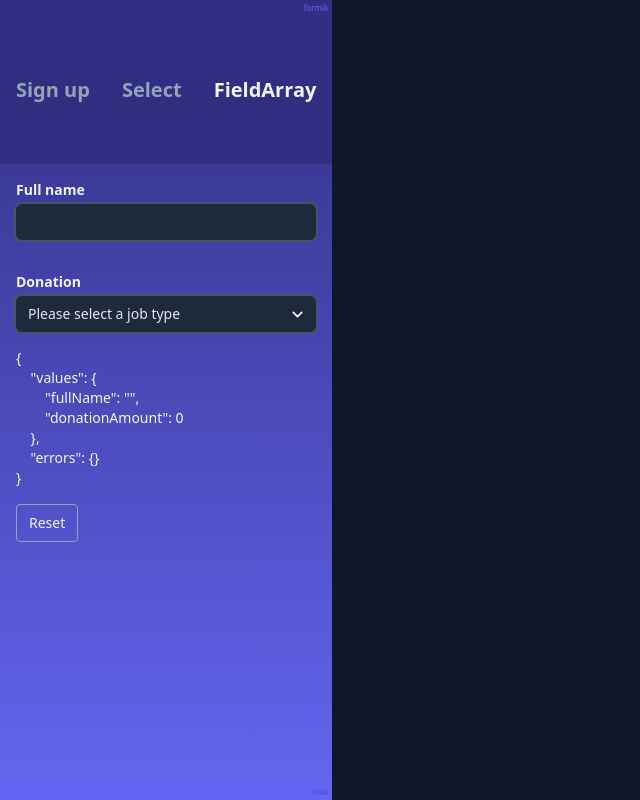
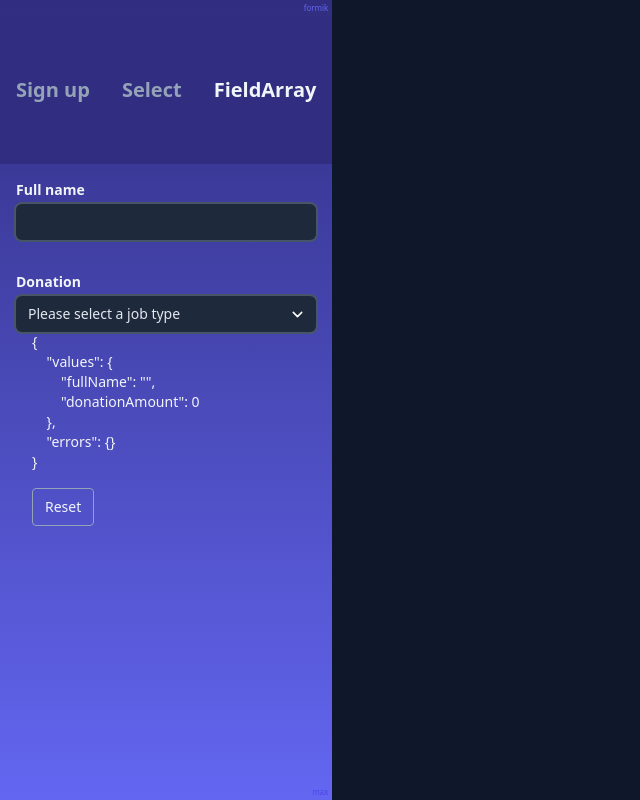
Before and after one commit to maxzz/forms-formik, a React (Vite) app: page / in a window 1280 px wide. Shown: the whole page, without its empty margins (0-640 px from the left). Built offline with nearby package versions, Linux system fonts and the light colour scheme.

Commit message:
WIP. Forms. add DisplayInfo component

```diff
--- a/src/components/Form1/index.tsx
+++ b/src/components/Form1/index.tsx
@@ -1,6 +1,6 @@
 import { FormikHelpers, useFormik } from "formik";
-import { ErrorHint } from "../UI";
-import { basicSchema } from "./validation";
+import { DisplayInfo, ErrorHint } from "../UI";
+import { form1Schema } from "./validation";
 
 type Values = {
     email: string;
@@ -9,25 +9,33 @@ type Values = {
     confirmPassword: string;
 };
 
+const initialValues: Values = {
+    email: '',
+    age: '',
+    password: '',
+    confirmPassword: '',
+};
+
+const initialValues2: Values = {
+    email: 'maxzz@msn.com',
+    age: '123',
+    password: '123@MeNow',
+    confirmPassword: '123@MeNow',
+};
+
 const onSubmit = async (values: Values, actions: FormikHelpers<Values>) => {
     console.log(values);
     console.log(actions);
-    await new Promise((resolve) => setTimeout(resolve, 1000));
+    await new Promise((resolve) => setTimeout(resolve, 2000));
     actions.resetForm();
 };
 
 export function Form1() {
     const {
-        values, errors, touched, isSubmitting, handleBlur, handleChange, handleSubmit,
-        resetForm,
+        values, errors, touched, isSubmitting, handleBlur, handleChange, handleSubmit, resetForm, getFieldProps,
     } = useFormik<Values>({
-        initialValues: {
-            email: '',
-            age: '',
-            password: '',
-            confirmPassword: '',
-        },
-        validationSchema: basicSchema,
+        initialValues: initialValues2,
+        validationSchema: form1Schema,
         onSubmit,
     });
 
@@ -51,9 +59,10 @@ export function Form1() {
                 id="age"
                 type="number"
                 placeholder="Enter your age"
-                value={values.age}
-                onChange={handleChange}
-                onBlur={handleBlur}
+                {...getFieldProps("age")}
+                // value={values.age}
+                // onChange={handleChange}
+                // onBlur={handleBlur}
                 className={touched.age && errors.age ? "input-error" : ""}
             />
             <ErrorHint msg={touched.age && errors.age} />
@@ -87,23 +96,6 @@ export function Form1() {
             </button>
         </form>
 
-        <DisplayInfo values={values} errors={errors} resetForm={resetForm}/>
+        <DisplayInfo values={values} errors={errors} resetForm={resetForm} />
     </>);
 }
-
-function DisplayInfo({ values, errors, resetForm }: { values: unknown, errors: unknown, resetForm: Function; }) {
-    return (
-        <div className="">
-            <div className="px-4 text-slate-100 whitespace-pre">
-                {JSON.stringify({ values, errors }, null, 4)}
-            </div>
-
-            <input
-                className="ml-4 mt-4 px-3 py-2 border-slate-400 hover:bg-indigo-500 border rounded active:scale-[.97]"
-                type="button"
-                value="Reset"
-                onClick={() => resetForm()}
-            />
-        </div>
-    );
-}
--- a/src/components/Form1/validation.ts
+++ b/src/components/Form1/validation.ts
@@ -1,7 +1,7 @@
 import { object } from "yup";
 import { emailValidation, ageValidation, passwordValidation, passwordConfirmValidation } from "../../schemas";
 
-export const basicSchema = object().shape({
+export const form1Schema = object().shape({
     email: emailValidation,
     age: ageValidation,
     password: passwordValidation,
--- a/src/components/Form2/index.tsx
+++ b/src/components/Form2/index.tsx
@@ -1,14 +1,21 @@
 import React from 'react';
 import { Formik, Form, FormikHelpers } from 'formik';
-import { advancedSchema } from './validation';
+import { form2Schema } from './validation';
 import { CustomCheckbox } from "./CustomCheckbox";
 import { CustomInput } from "./CustomInput";
 import { CustomSelect } from "./CustomSelect";
+import { DisplayInfo } from '../UI';
 
 type Values = {
     username: string;
     jobType: string;
     acceptedTos: boolean;
+};
+
+const initialValues: Values = {
+    username: "",
+    jobType: "",
+    acceptedTos: false
 };
 
 const onSubmit = async (values: Values, actions: FormikHelpers<Values>) => {
@@ -18,15 +25,8 @@ const onSubmit = async (values: Values, actions: FormikHelpers<Values>) => {
 
 export function Form2() {
     return (
-        <Formik<Values>
-            initialValues={{
-                username: "",
-                jobType: "",
-                acceptedTos: false
-            }}
-            validationSchema={advancedSchema}
-            onSubmit={onSubmit}
-        >
+        <Formik<Values> initialValues={initialValues} validationSchema={form2Schema} onSubmit={onSubmit}>
+
             {({ values, errors, isSubmitting, resetForm }) => (<>
                 <Form className="max-w-[54ch] mx-auto flex flex-col">
 
@@ -61,19 +61,7 @@ export function Form2() {
 
                 </Form>
 
-                <div className="px-4 text-slate-100 whitespace-pre">
-                    {JSON.stringify({ values, errors }, null, 4)}
-                </div>
-
-                <div className="">
-                    <input
-                        className="ml-4 mt-4 px-3 py-2 border-slate-400 hover:bg-indigo-500 border rounded active:scale-[.97]"
-                        type="button"
-                        value="Reset"
-                        onClick={() => resetForm()}
-                    />
-                </div>
-
+                <DisplayInfo values={values} errors={errors} resetForm={resetForm} />
             </>)}
         </Formik>
     );
--- a/src/components/Form2/validation.ts
+++ b/src/components/Form2/validation.ts
@@ -1,6 +1,6 @@
 import * as yup from "yup";
 
-export const advancedSchema = yup.object().shape({
+export const form2Schema = yup.object().shape({
     username:
         yup.string()
             .min(3, "Username must be at least 3 characters long")
--- a/src/components/Form3/index.tsx
+++ b/src/components/Form3/index.tsx
@@ -2,28 +2,30 @@ import React from 'react';
 import { Field, Form, Formik } from 'formik';
 import { CustomInput } from '../Form2/CustomInput';
 import { CustomSelect } from '../Form2/CustomSelect';
-import { schema } from './validation';
+import { form3Schema } from './validation';
+import { DisplayInfo } from '../UI';
 
 type Values = {
     fullName: string;
     donationAmount: number;
 };
 
+const initialValues: Values = {
+    fullName: '',
+    donationAmount: 0,
+};
+
+async function onSubmit(values: Values) {
+    console.log({ values });
+    return new Promise((resolve) => setTimeout(resolve, 1000));
+}
+
 export function Form3() {
     return (
         <div className="max-w-[54ch] mx-auto flex flex-col">
 
-            <Formik<Values>
-                initialValues={{
-                    fullName: '',
-                    donationAmount: 0,
-                }}
-                validationSchema={schema}
-                onSubmit={async (values) => {
-                    console.log({ values });
-                    return new Promise((resolve) => setTimeout(resolve, 1000));
-                }}
-            >
+            <Formik<Values> initialValues={initialValues} validationSchema={form3Schema} onSubmit={onSubmit}>
+
                 {({ values, errors, resetForm }) => (<>
                     <Form className="flex flex-col space-y-4" autoComplete="off">
                         <Field
@@ -45,19 +47,7 @@ export function Form3() {
                         </Field>
                     </Form>
 
-                    <div className="mt-4">
-                        <div className="text-slate-100 whitespace-pre">
-                            {JSON.stringify({ values, errors }, null, 4)}
-                        </div>
-
-                        <input
-                            className="mt-4 px-3 py-2 border-slate-400 hover:bg-indigo-500 border rounded active:scale-[.97]"
-                            type="button"
-                            value="Reset"
-                            onClick={() => resetForm()}
-                        />
-
-                    </div>
+                    <DisplayInfo values={values} errors={errors} resetForm={resetForm} />
                 </>)}
 
             </Formik>
--- a/src/components/Form3/validation.ts
+++ b/src/components/Form3/validation.ts
@@ -38,7 +38,7 @@ const donationValidation =
             return true;
         });
 
-export const schema = object({
+export const form3Schema = object({
     fullName: fullNameValidation,
     donationsAmount: number().required().min(10),
     termsAndConditions: boolean().required().isTrue(),
--- a/src/components/UI/index.tsx
+++ b/src/components/UI/index.tsx
@@ -1,3 +1,20 @@
 export function ErrorHint({ msg }: { msg: string | boolean | undefined; }) {
     return <> {msg ? <p className="tm-error-hint">{msg}</p> : undefined} </>;
 }
+
+export function DisplayInfo({ values, errors, resetForm }: { values: unknown, errors: unknown, resetForm: Function; }) {
+    return (
+        <div className="">
+            <div className="px-4 text-slate-100 whitespace-pre">
+                {JSON.stringify({ values, errors }, null, 4)}
+            </div>
+
+            <input
+                className="ml-4 mt-4 px-3 py-2 border-slate-400 hover:bg-indigo-500 border rounded active:scale-[.97]"
+                type="button"
+                value="Reset"
+                onClick={() => resetForm()}
+            />
+        </div>
+    );
+}
--- a/src/schemas/index.ts
+++ b/src/schemas/index.ts
@@ -1,6 +1,6 @@
 import { number, object, ref, string } from "yup";
 
-export const ageValidation = number().positive().integer().required("Required");
+export const ageValidation = number().positive().integer().min(12, "You're too young (12+ only)").required("Required");
 export const emailValidation = string().email("Please enter a valid email").required("Required");
 
 const passwordRules = /^(?=.*\d)(?=.*[a-z])(?=.*[A-Z]).{5,}$/; // min 5 characters, 1 upper case letter, 1 lower case letter, 1 numeric digit.
```
